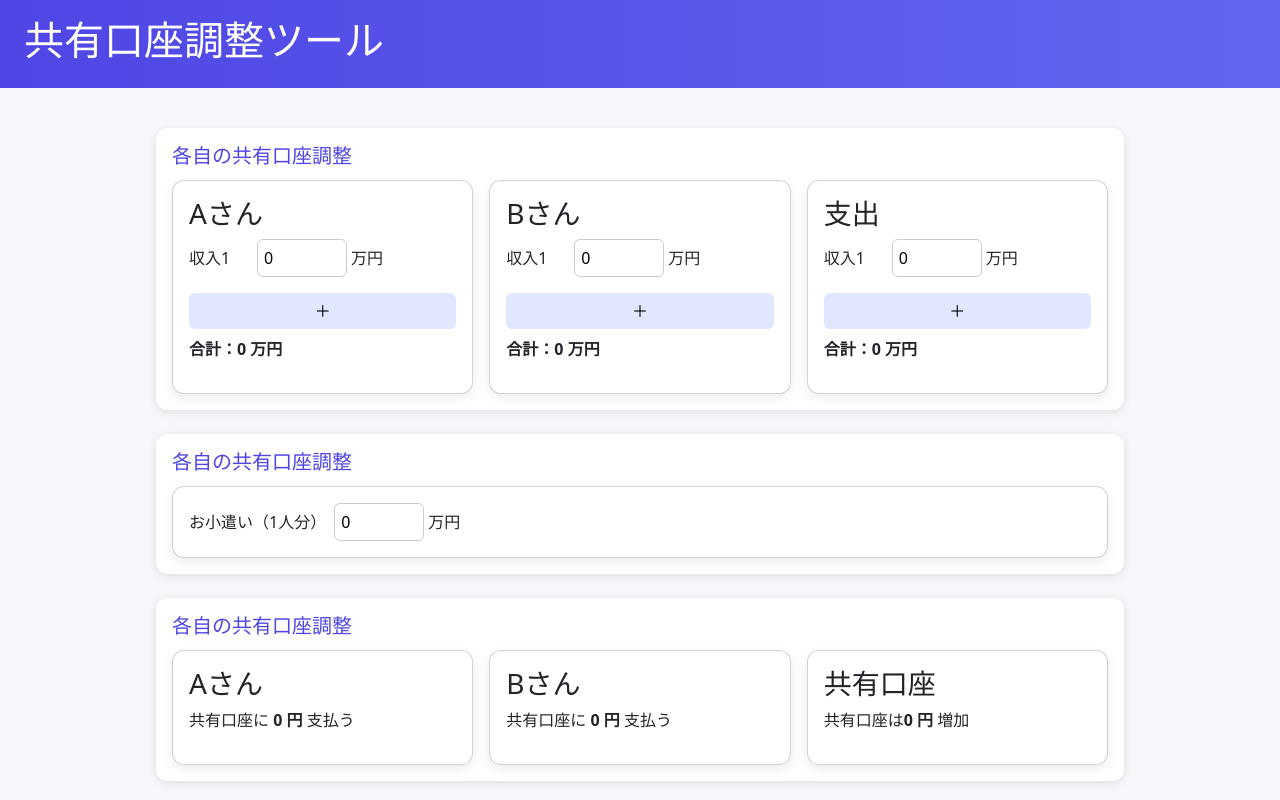
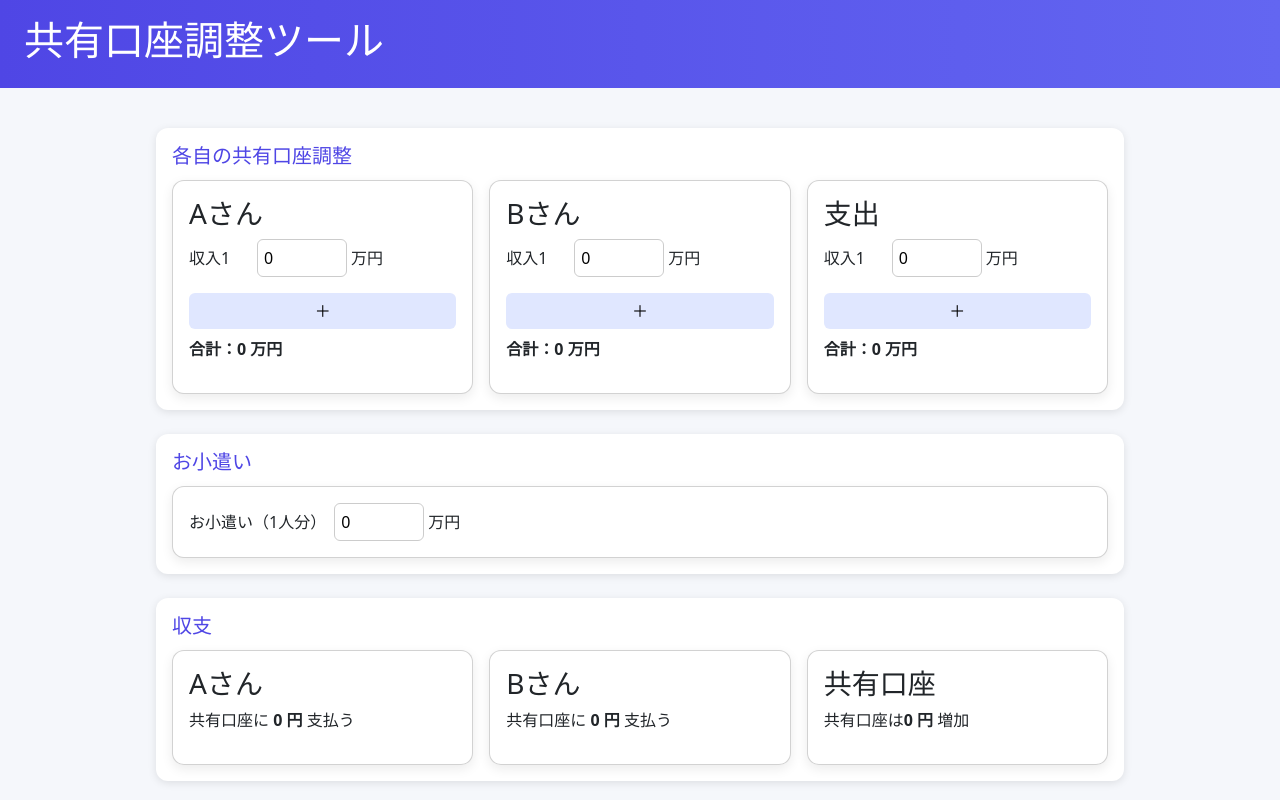
Before and after one commit to yuki020315/shared-pocket, a Vue app: page / in a window 1280 px wide. Built offline with nearby package versions, Linux system fonts and the light colour scheme; the HTML template or start-up script is replaced by a standard one.

Commit message:
ラベル変更

```diff
--- a/src/App.vue
+++ b/src/App.vue
@@ -73,14 +73,14 @@ const sharedTotal = computed(() =>
       </div>
 
       <div class="results-container">
-        <h2>各自の共有口座調整</h2>   <!-- タイトル -->
+        <h2>お小遣い</h2>   <!-- タイトル -->
         <div class="card">
           <MoneyInput label="お小遣い（1人分）" v-model="allowance" />
         </div>
       </div>
 
       <div class="results-container">
-        <h2>各自の共有口座調整</h2>   <!-- タイトル -->
+        <h2>収支</h2>   <!-- タイトル -->
         <div class="results">
           <MoneyResult name="Aさん" :value="resultA" />
           <MoneyResult name="Bさん" :value="resultB" />
```
